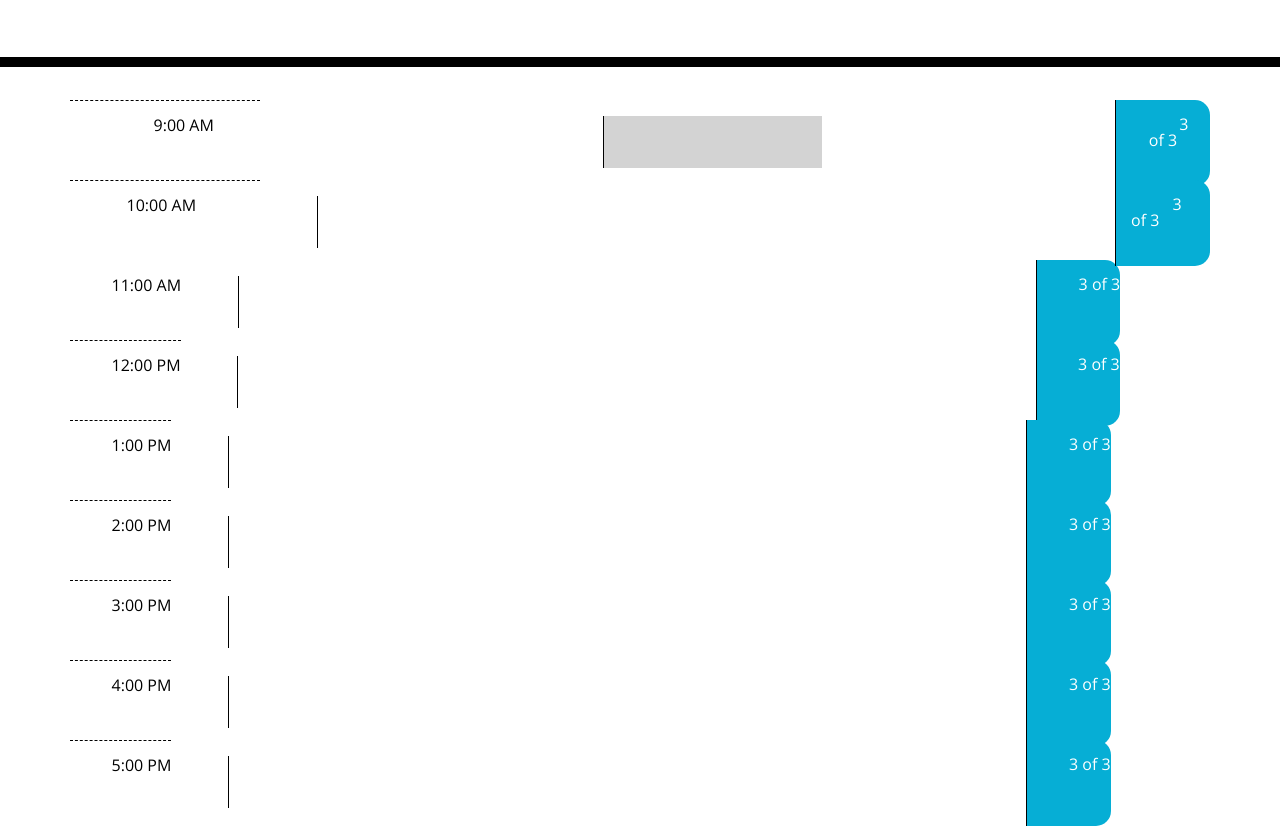
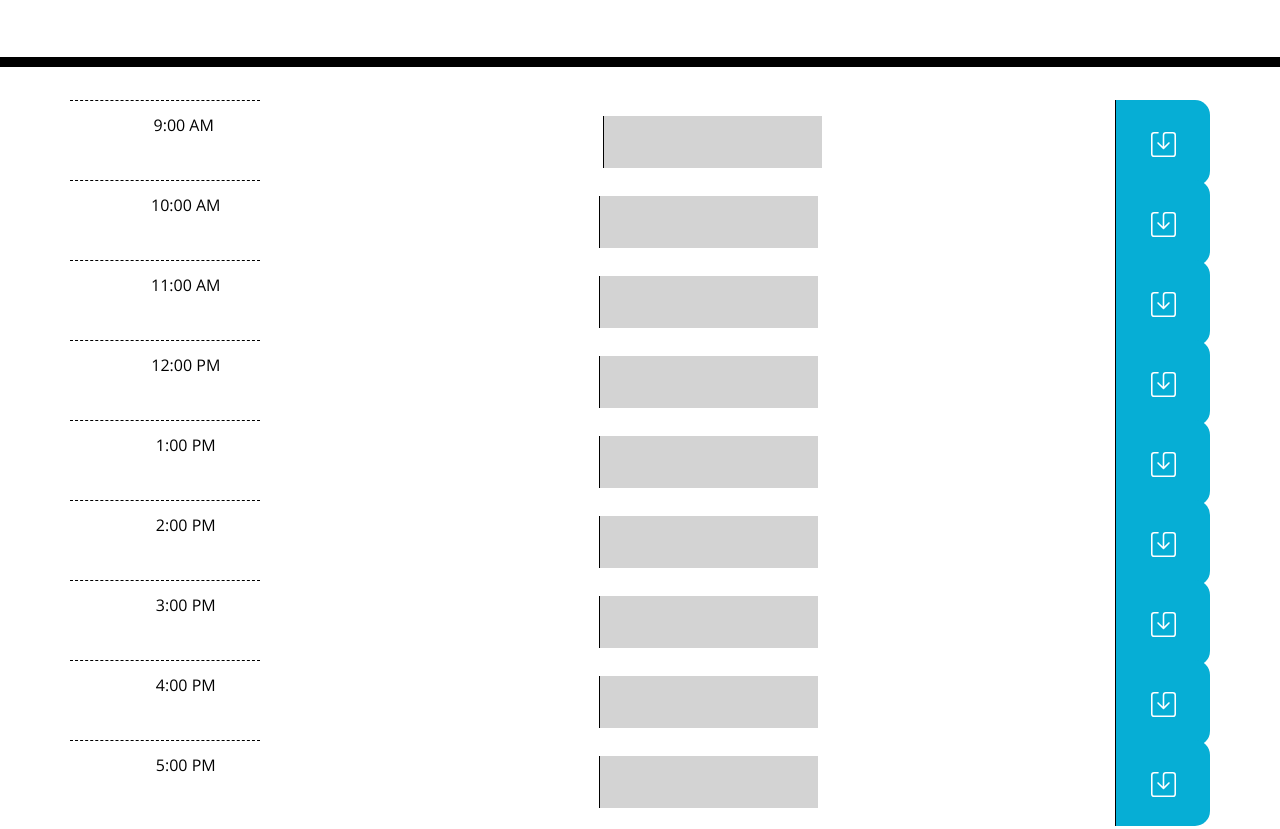
Before and after one commit to EricaBabb/work-day-task, a plain HTML site: page index.html in a window 1280 px wide. Shown: the part 256-1085 px from the top of the page. Drawn offline with nearby package versions, Linux system fonts and the light colour scheme.

Commit message:
fixed classes and ids on each row

```diff
--- a/assets/js/script.js
+++ b/assets/js/script.js
@@ -13,6 +13,7 @@ var value = textarea.val()
 var saveTask = localStorage.getItem(hour);
 textarea.val(JSON.parse(saveTask))
 //Setting past, present, and future classes
+
 if (hour < currentHour) {
     textarea.addClass("past")
 }
--- a/index.html
+++ b/index.html
@@ -37,104 +37,122 @@
             <textarea  class= "description">
               </textarea>
         </div>
-        <div id="nine-btn" class="col-1 saveBtn">
-          3 of 3
+        <div class="col-1 saveBtn">
+          <svg xmlns="http://www.w3.org/2000/svg" width="25" height="25" fill="currentColor" class="bi bi-save" viewBox="0 0 16 16">
+            <path d="M2 1a1 1 0 0 0-1 1v12a1 1 0 0 0 1 1h12a1 1 0 0 0 1-1V2a1 1 0 0 0-1-1H9.5a1 1 0 0 0-1 1v7.293l2.646-2.647a.5.5 0 0 1 .708.708l-3.5 3.5a.5.5 0 0 1-.708 0l-3.5-3.5a.5.5 0 1 1 .708-.708L7.5 9.293V2a2 2 0 0 1 2-2H14a2 2 0 0 1 2 2v12a2 2 0 0 1-2 2H2a2 2 0 0 1-2-2V2a2 2 0 0 1 2-2h2.5a.5.5 0 0 1 0 1H2z"/>
+          </svg>
         </div>
       </div>
-      <div class="row">
+      <div class="row time-block" id="10">
         <div class="col-2 hour">
           10:00 AM
         </div>
         <div class="col-9">
-          <textarea id="ten" id="task-input">
+          <textarea class= "description">
           </textarea>
         </div>
         <div class="col-1 saveBtn">
-          3 of 3
+          <svg xmlns="http://www.w3.org/2000/svg" width="25" height="25" fill="currentColor" class="bi bi-save" viewBox="0 0 16 16">
+            <path d="M2 1a1 1 0 0 0-1 1v12a1 1 0 0 0 1 1h12a1 1 0 0 0 1-1V2a1 1 0 0 0-1-1H9.5a1 1 0 0 0-1 1v7.293l2.646-2.647a.5.5 0 0 1 .708.708l-3.5 3.5a.5.5 0 0 1-.708 0l-3.5-3.5a.5.5 0 1 1 .708-.708L7.5 9.293V2a2 2 0 0 1 2-2H14a2 2 0 0 1 2 2v12a2 2 0 0 1-2 2H2a2 2 0 0 1-2-2V2a2 2 0 0 1 2-2h2.5a.5.5 0 0 1 0 1H2z"/>
+          </svg>
         </div>
       </div>
-      <div class="row">
-        <div class="col-2, hour">
+      <div class="row time-block" id="11">
+        <div class="col-2 hour">
           11:00 AM
         </div>
         <div class="col-9">
-          <textarea id="eleven" id="task-input">
+          <textarea class= "description">
           </textarea>
         </div>
-        <div class="col-1, saveBtn">
-          3 of 3
+        <div class="col-1 saveBtn">
+          <svg xmlns="http://www.w3.org/2000/svg" width="25" height="25" fill="currentColor" class="bi bi-save" viewBox="0 0 16 16">
+            <path d="M2 1a1 1 0 0 0-1 1v12a1 1 0 0 0 1 1h12a1 1 0 0 0 1-1V2a1 1 0 0 0-1-1H9.5a1 1 0 0 0-1 1v7.293l2.646-2.647a.5.5 0 0 1 .708.708l-3.5 3.5a.5.5 0 0 1-.708 0l-3.5-3.5a.5.5 0 1 1 .708-.708L7.5 9.293V2a2 2 0 0 1 2-2H14a2 2 0 0 1 2 2v12a2 2 0 0 1-2 2H2a2 2 0 0 1-2-2V2a2 2 0 0 1 2-2h2.5a.5.5 0 0 1 0 1H2z"/>
+          </svg>
         </div>
       </div>
-      <div class="row">
-        <div class="col-2, hour">
+      <div class="row time-block" id="12">
+        <div class="col-2 hour">
           12:00 PM
         </div>
-        <div class="col-9">
-          <textarea id="twelve" id="task-input">
+        <div class="col-9" >
+          <textarea class= "description">
           </textarea>
         </div>
-        <div class="col-1, saveBtn">
-          3 of 3
+        <div class="col-1 saveBtn">
+          <svg xmlns="http://www.w3.org/2000/svg" width="25" height="25" fill="currentColor" class="bi bi-save" viewBox="0 0 16 16">
+            <path d="M2 1a1 1 0 0 0-1 1v12a1 1 0 0 0 1 1h12a1 1 0 0 0 1-1V2a1 1 0 0 0-1-1H9.5a1 1 0 0 0-1 1v7.293l2.646-2.647a.5.5 0 0 1 .708.708l-3.5 3.5a.5.5 0 0 1-.708 0l-3.5-3.5a.5.5 0 1 1 .708-.708L7.5 9.293V2a2 2 0 0 1 2-2H14a2 2 0 0 1 2 2v12a2 2 0 0 1-2 2H2a2 2 0 0 1-2-2V2a2 2 0 0 1 2-2h2.5a.5.5 0 0 1 0 1H2z"/>
+          </svg>
         </div>
       </div>
-      <div class="row">
-        <div class="col-2, hour">
+      <div class="row time-block" id="13">
+        <div class="col-2 hour">
           1:00 PM
         </div>
         <div class="col-9">
-          <textarea id="one" id="task-input">
+          <textarea class= "description">
           </textarea>
         </div>
-        <div class="col-1, saveBtn">
-          3 of 3
+        <div class="col-1 saveBtn">
+          <svg xmlns="http://www.w3.org/2000/svg" width="25" height="25" fill="currentColor" class="bi bi-save" viewBox="0 0 16 16">
+            <path d="M2 1a1 1 0 0 0-1 1v12a1 1 0 0 0 1 1h12a1 1 0 0 0 1-1V2a1 1 0 0 0-1-1H9.5a1 1 0 0 0-1 1v7.293l2.646-2.647a.5.5 0 0 1 .708.708l-3.5 3.5a.5.5 0 0 1-.708 0l-3.5-3.5a.5.5 0 1 1 .708-.708L7.5 9.293V2a2 2 0 0 1 2-2H14a2 2 0 0 1 2 2v12a2 2 0 0 1-2 2H2a2 2 0 0 1-2-2V2a2 2 0 0 1 2-2h2.5a.5.5 0 0 1 0 1H2z"/>
+          </svg>
         </div>
       </div>
-      <div class="row">
-        <div class="col-2, hour">
+      <div class="row time-block" id="14">
+        <div class="col-2 hour">
           2:00 PM
         </div>
         <div class="col-9">
-          <textarea id="two" id="task-input">
+          <textarea class= "description">
           </textarea>
         </div>
-        <div class="col-1, saveBtn">
-          3 of 3
+        <div class="col-1 saveBtn">
+          <svg xmlns="http://www.w3.org/2000/svg" width="25" height="25" fill="currentColor" class="bi bi-save" viewBox="0 0 16 16">
+            <path d="M2 1a1 1 0 0 0-1 1v12a1 1 0 0 0 1 1h12a1 1 0 0 0 1-1V2a1 1 0 0 0-1-1H9.5a1 1 0 0 0-1 1v7.293l2.646-2.647a.5.5 0 0 1 .708.708l-3.5 3.5a.5.5 0 0 1-.708 0l-3.5-3.5a.5.5 0 1 1 .708-.708L7.5 9.293V2a2 2 0 0 1 2-2H14a2 2 0 0 1 2 2v12a2 2 0 0 1-2 2H2a2 2 0 0 1-2-2V2a2 2 0 0 1 2-2h2.5a.5.5 0 0 1 0 1H2z"/>
+          </svg>
         </div>
       </div>
-      <div class="row">
-        <div class="col-2, hour">
+      <div class="row time-block" id="15">
+        <div class="col-2 hour">
           3:00 PM
         </div>
         <div class="col-9">
-          <textarea id="three" id="task-input">
+          <textarea class= "description">
           </textarea>
         </div>
-        <div class="col-1, saveBtn">
-          3 of 3
+        <div class="col-1 saveBtn">
+          <svg xmlns="http://www.w3.org/2000/svg" width="25" height="25" fill="currentColor" class="bi bi-save" viewBox="0 0 16 16">
+            <path d="M2 1a1 1 0 0 0-1 1v12a1 1 0 0 0 1 1h12a1 1 0 0 0 1-1V2a1 1 0 0 0-1-1H9.5a1 1 0 0 0-1 1v7.293l2.646-2.647a.5.5 0 0 1 .708.708l-3.5 3.5a.5.5 0 0 1-.708 0l-3.5-3.5a.5.5 0 1 1 .708-.708L7.5 9.293V2a2 2 0 0 1 2-2H14a2 2 0 0 1 2 2v12a2 2 0 0 1-2 2H2a2 2 0 0 1-2-2V2a2 2 0 0 1 2-2h2.5a.5.5 0 0 1 0 1H2z"/>
+          </svg>
         </div>
       </div>
-      <div class="row">
-        <div class="col-2, hour">
+      <div class="row time-block" id="16">
+        <div class="col-2 hour">
           4:00 PM
         </div>
         <div class="col-9">
-          <textarea id="four" id="task-input">
+          <textarea class= "description">
           </textarea>
         </div>
-        <div class="col-1, saveBtn">
-          3 of 3
+        <div class="col-1 saveBtn">
+          <svg xmlns="http://www.w3.org/2000/svg" width="25" height="25" fill="currentColor" class="bi bi-save" viewBox="0 0 16 16">
+            <path d="M2 1a1 1 0 0 0-1 1v12a1 1 0 0 0 1 1h12a1 1 0 0 0 1-1V2a1 1 0 0 0-1-1H9.5a1 1 0 0 0-1 1v7.293l2.646-2.647a.5.5 0 0 1 .708.708l-3.5 3.5a.5.5 0 0 1-.708 0l-3.5-3.5a.5.5 0 1 1 .708-.708L7.5 9.293V2a2 2 0 0 1 2-2H14a2 2 0 0 1 2 2v12a2 2 0 0 1-2 2H2a2 2 0 0 1-2-2V2a2 2 0 0 1 2-2h2.5a.5.5 0 0 1 0 1H2z"/>
+          </svg>
         </div>
       </div>
-      <div class="row">
-        <div class="col-2, hour">
+      <div class="row time-block" id="17">
+        <div class="col-2 hour">
           5:00 PM
         </div>
         <div class="col-9">
-          <textarea id="five" id="task-input">
+          <textarea class= "description">
           </textarea>
         </div>
-        <div class="col-1, saveBtn">
-          3 of 3
+        <div class="col-1 saveBtn">
+          <svg xmlns="http://www.w3.org/2000/svg" width="25" height="25" fill="currentColor" class="bi bi-save" viewBox="0 0 16 16">
+            <path d="M2 1a1 1 0 0 0-1 1v12a1 1 0 0 0 1 1h12a1 1 0 0 0 1-1V2a1 1 0 0 0-1-1H9.5a1 1 0 0 0-1 1v7.293l2.646-2.647a.5.5 0 0 1 .708.708l-3.5 3.5a.5.5 0 0 1-.708 0l-3.5-3.5a.5.5 0 1 1 .708-.708L7.5 9.293V2a2 2 0 0 1 2-2H14a2 2 0 0 1 2 2v12a2 2 0 0 1-2 2H2a2 2 0 0 1-2-2V2a2 2 0 0 1 2-2h2.5a.5.5 0 0 1 0 1H2z"/>
+          </svg>
         </div>
       </div>
     </div>
```
